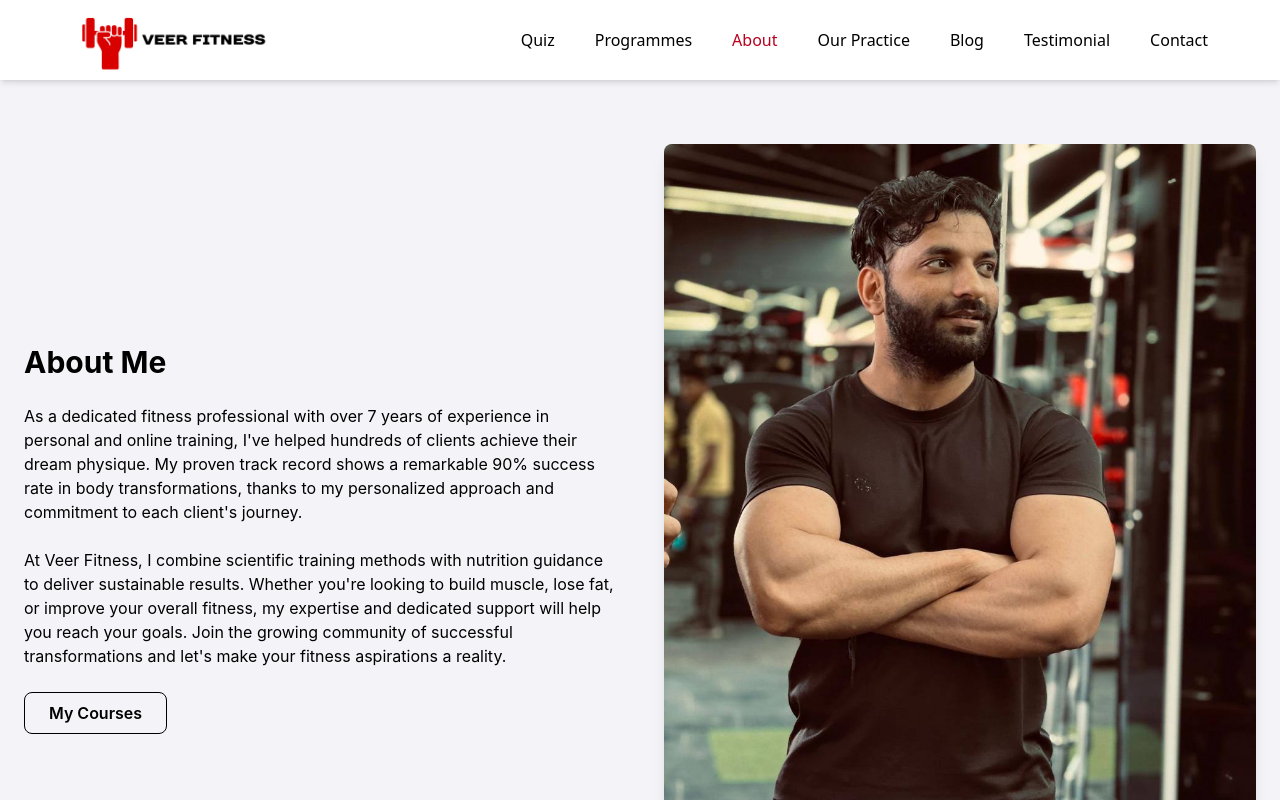
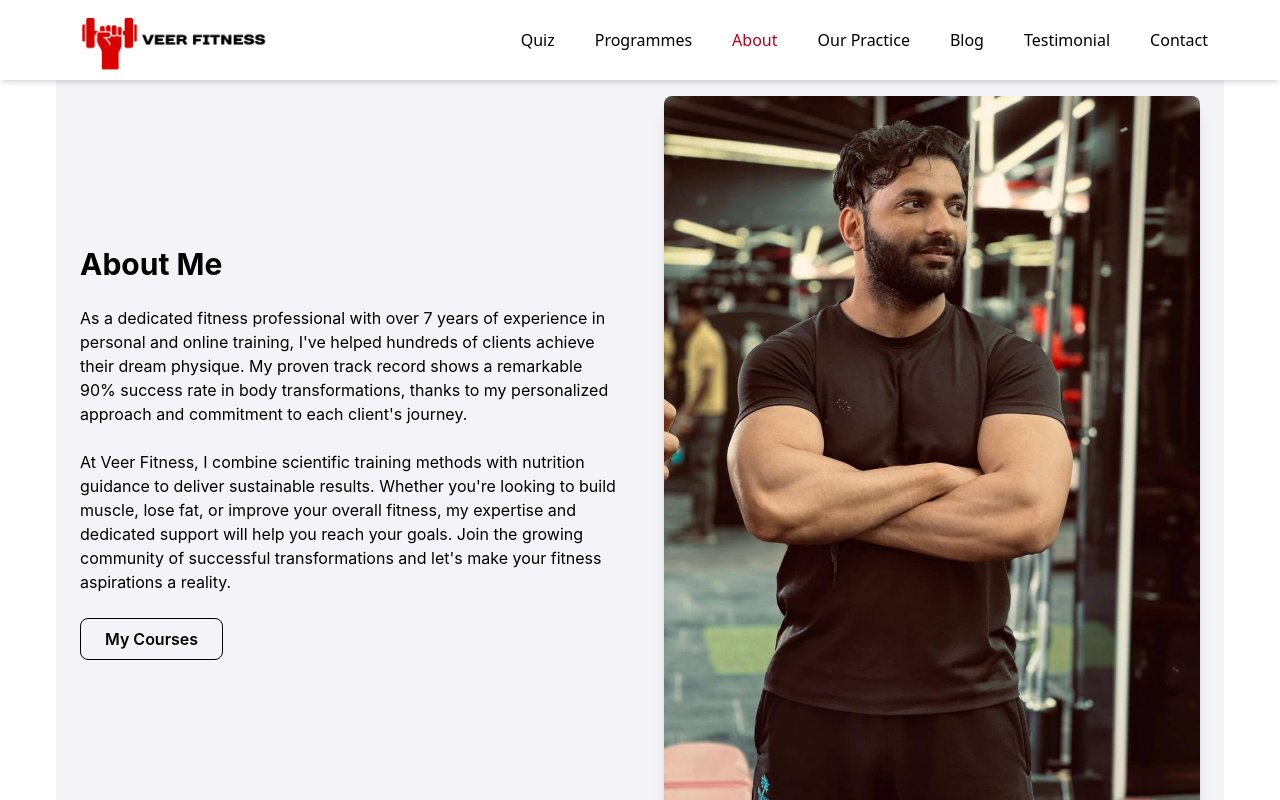
Before and after one commit to Danishmalikk/Personal_Trainer_Veer_Fitness, a React (Create React App) app: page /about in a window 1280 px wide. Shown: the top 800 px of the page. Built offline with nearby package versions, Linux system fonts and the light colour scheme; a web font is replaced by a local one.

Commit message:
Add Padding

```diff
--- a/src/component/About/About.jsx
+++ b/src/component/About/About.jsx
@@ -26,7 +26,7 @@ const About = () => {
   }, [dynamicWidth]);
 
   return (
-    <div ref={aboutRef}>
+    <div ref={aboutRef} className='px-14'>
       <div className="bg-grey-50" id="about">
         <Method/>
         <div className="container flex flex-col p-3 md:p-0 items-center py-10 md:py-20 lg:flex-row max-w-[1190px] mx-auto">
--- a/src/component/HomePage.jsx
+++ b/src/component/HomePage.jsx
@@ -23,7 +23,7 @@ const HomePage = () => {
         <button ref={el => textRefs.current[4] = el} className='md:ml-2 mt-8 font-semibold px-4 p-2 rounded-full text-white border-2 border-primary hover:bg-secondary hover:text-white'> START HERE </button>
       </div>
       <div className='md:mt-0 mt-4'>
-        <img ref={imageRef} width={550} height={550} src={profileImage} alt=''/>
+        {/* <img ref={imageRef} width={550} height={550} src={profileImage} alt=''/> */}
       </div>
     </div>
   );
--- a/src/component/Method/Method.jsx
+++ b/src/component/Method/Method.jsx
@@ -4,7 +4,7 @@ import about from '../../static/photo_6206100629324154358_y.jpg'
 const Method = () => {
   return (
     <div>
-      <section className="py-16 bg-gray-100">
+      <section className="py-4 bg-gray-100">
      <div className="container mx-auto px-6 flex flex-col md:flex-row items-center gap-12">
 
     {/* Left Content */}
```
